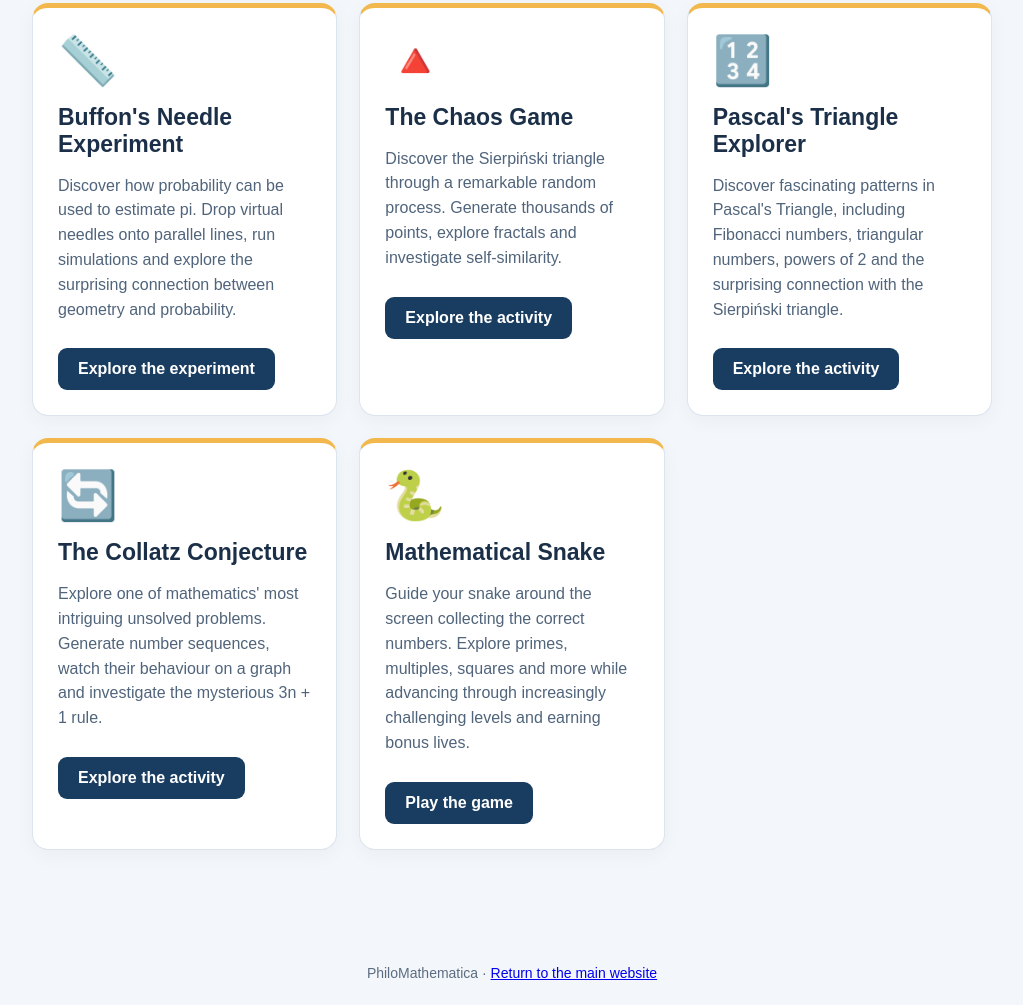
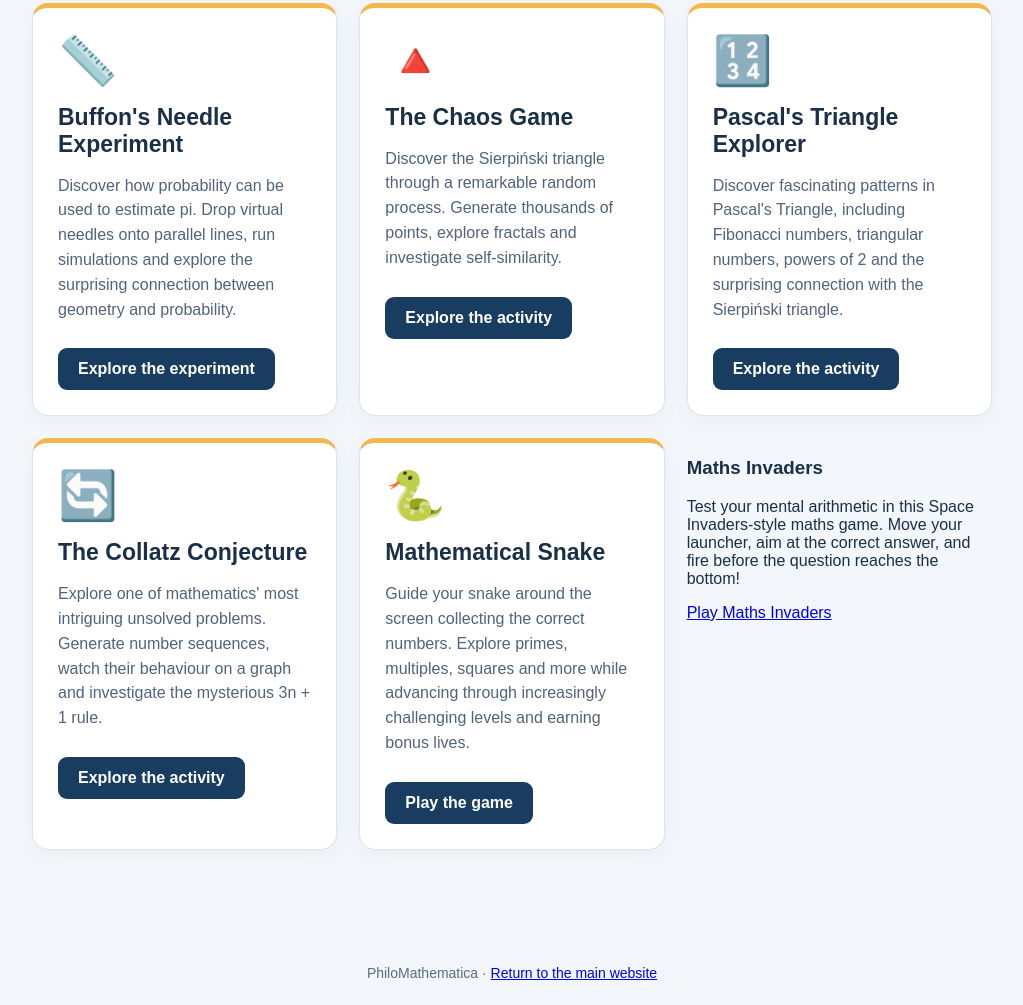
Before and after one commit to emathame/emathame.github.io, a plain HTML site: page interactive-games.html in a window 1280 px wide. Shown: the part 2467-3472 px from the top of the page, without its empty margins (128-1151 px from the left). Drawn offline with Linux system fonts and the light colour scheme.

Commit message:
Update interactive-games.html

```diff
--- a/interactive-games.html
+++ b/interactive-games.html
@@ -139,6 +139,14 @@
   <p>Guide your snake around the screen collecting the correct numbers. Explore primes, multiples, squares and more while advancing through increasingly challenging levels and earning bonus lives.</p>
   <a class="button" href="mathematical-snake.html">Play the game</a>
 </article>
-
+<div class="game">
+  <h3>Maths Invaders</h3>
+  <p>
+    Test your mental arithmetic in this Space Invaders-style
+    maths game. Move your launcher, aim at the correct answer,
+    and fire before the question reaches the bottom!
+  </p>
+  <a href="maths-invaders.html">Play Maths Invaders</a>
+</div>
 </div></main><footer>PhiloMathematica · <a href="index.html">Return to the main website</a></footer>
 </body></html>
```
